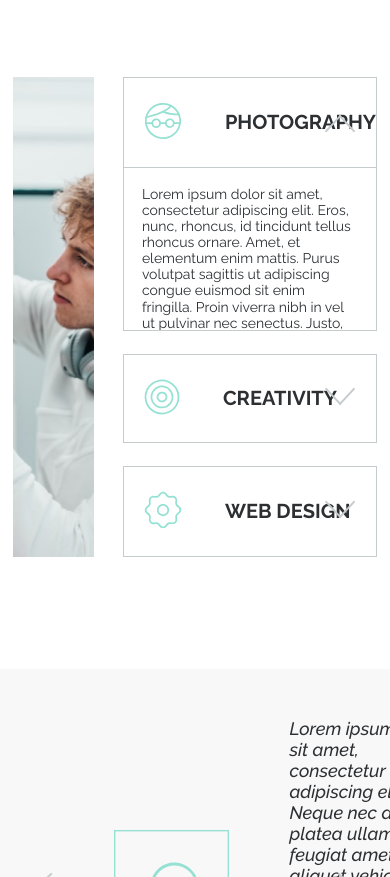
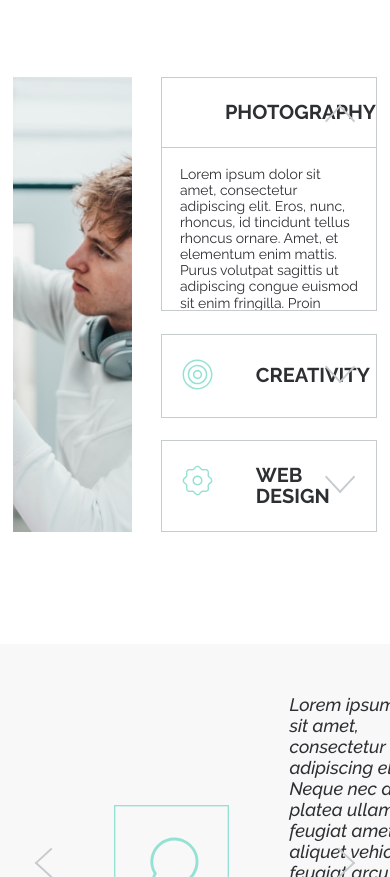
Before and after one commit to demyankov/Study, a plain HTML site: page index.html in a window 390 px wide. Shown: the part 4024-4901 px from the top of the page. Drawn offline with nearby package versions, Linux system fonts and the light colour scheme.

Commit message:
Tablt v.3

```diff
--- a/css/style.css
+++ b/css/style.css
@@ -518,7 +518,14 @@ button {
 }
 
 .service-menu__icon {
-  padding-right: 2.688rem;
+  margin-right: 2.688rem;
+  max-width: 2.3rem;
+  width: 100%;
+}
+
+.service-menu__icon img{
+  width: 100%;
+  object-fit: cover;
 }
 
 .service-menu__text {
@@ -1366,10 +1373,12 @@ object-fit: cover;
   }
 
   .service-menu__icon {
-    padding-right: 2.688rem;
-  }
-
-  .service-menu__text {
+    margin-right: 2.688rem;
+    max-width: 1.93rem;
+    width: 100%;
+  }
+
+   .service-menu__text {
     padding: 1.125rem 1.125rem 1.125rem 1.125rem;
     max-height: 10.2rem;
   }
```
Also changed, not shown: 1 other file.
